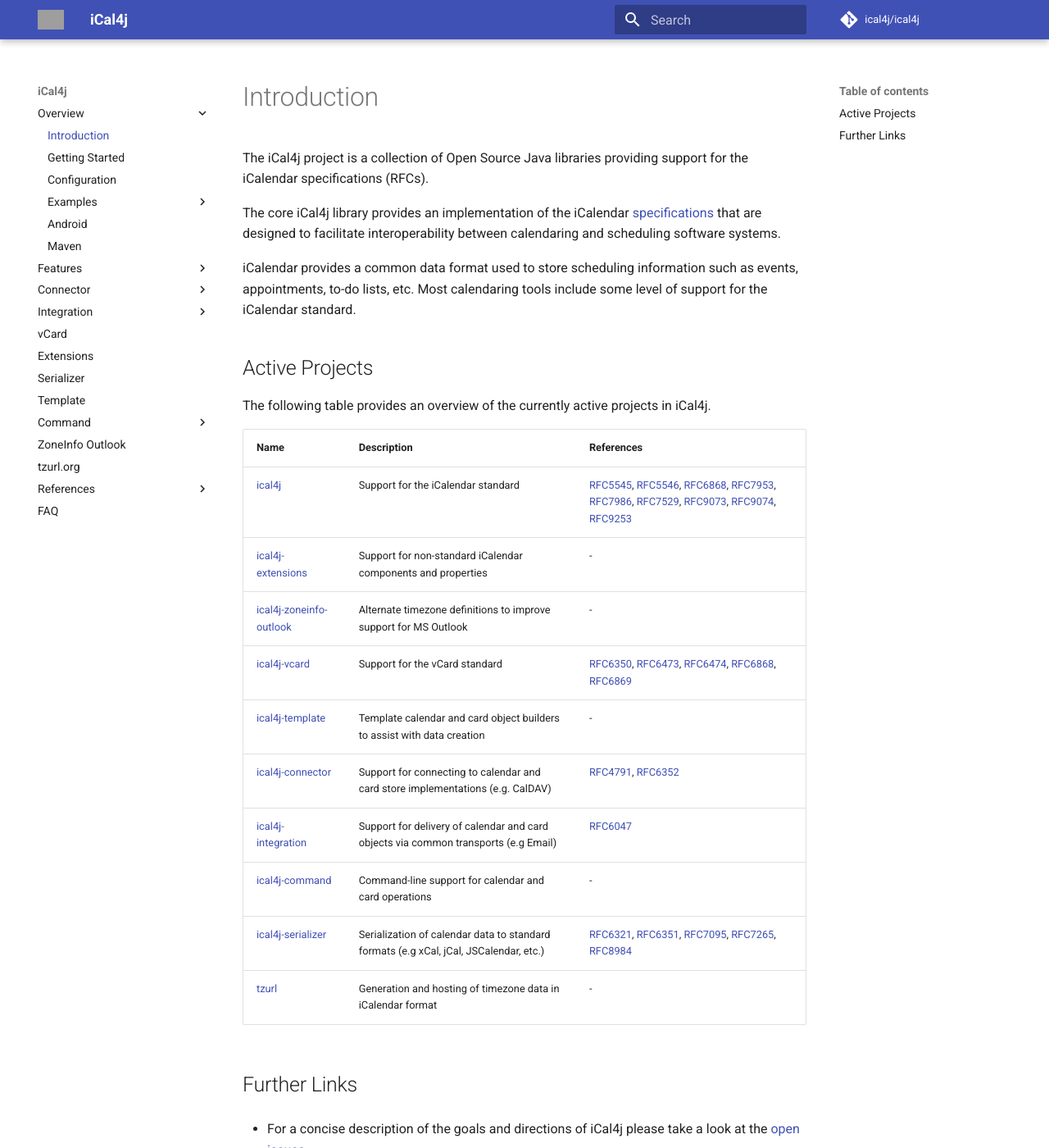
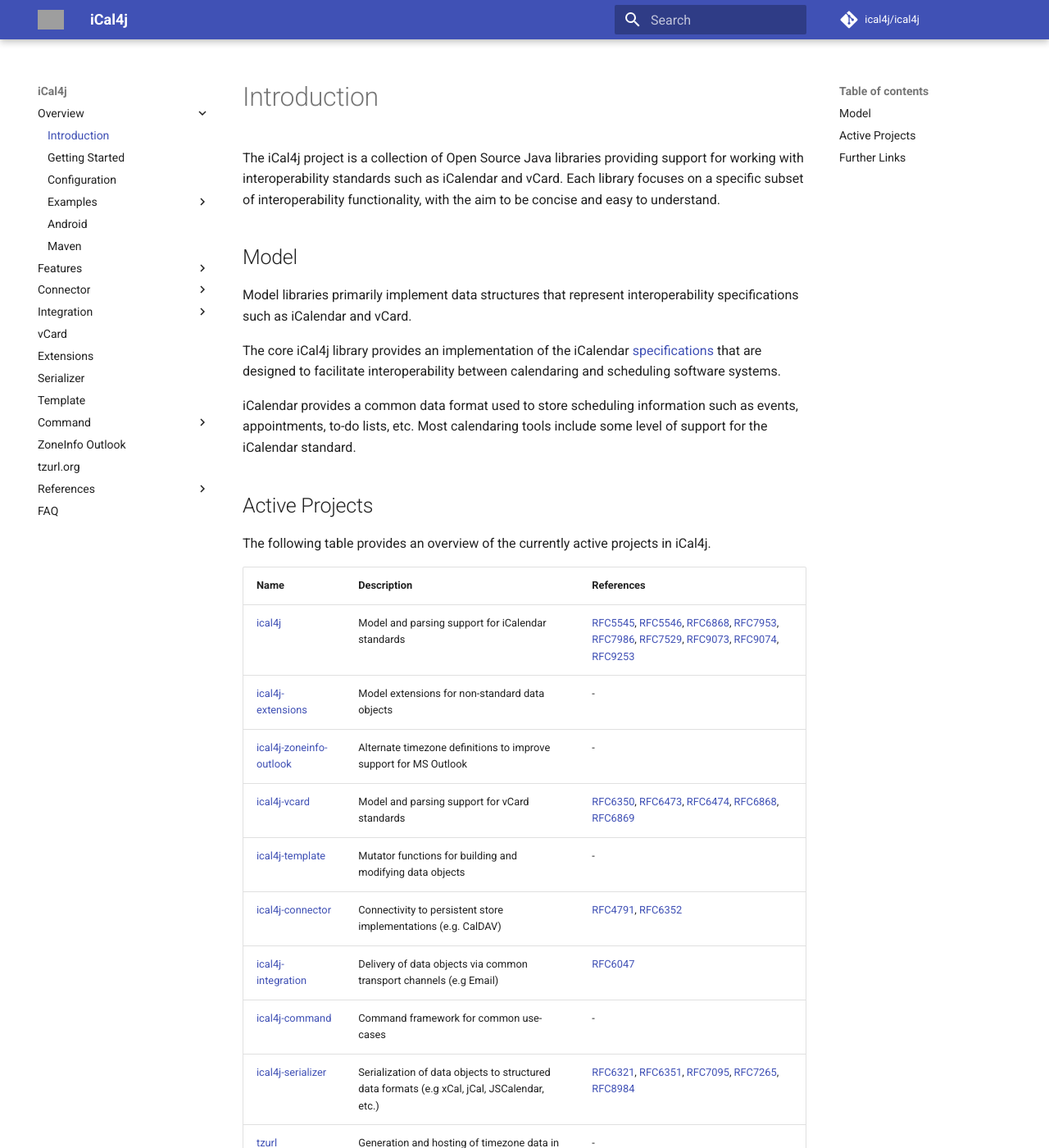
Before and after one commit to ical4j/ical4j-user-guide, an MkDocs documentation site: the page built from docs/index.md, in a window 1280 px wide and 1400 px high. Shown: the whole window at 82% size. Built offline with MkDocs 1.6.1 and Material for MkDocs 9.7.7, drawn with Linux system fonts in a browser that asks for light colours; comment, search, counter and statistics services are not loaded; grey boxes are pictures that could not be loaded.

Commit message:
Updated library descriptions

```diff
--- a/docs/index.md
+++ b/docs/index.md
@@ -28,8 +28,14 @@
 
 # Introduction
 
-The iCal4j project is a collection of Open Source Java libraries providing support for the iCalendar
-specifications (RFCs).
+The iCal4j project is a collection of Open Source Java libraries providing support for working with interoperability
+standards such as iCalendar and vCard. Each library focuses on a specific subset of interoperability functionality,
+with the aim to be concise and easy to understand.
+
+## Model
+
+Model libraries primarily implement data structures that represent interoperability specifications such as iCalendar
+and vCard.
 
 The core iCal4j library provides an implementation of the iCalendar [specifications](https://www.ical4j.org/rfcs/) that
 are designed to facilitate interoperability between calendaring and scheduling software systems.
@@ -41,18 +47,18 @@
 
 The following table provides an overview of the currently active projects in iCal4j.
 
-   | Name                                         | Description                                                                           | References                                                                               |
-|----------------------------------------------|---------------------------------------------------------------------------------------|------------------------------------------------------------------------------------------|
-| [ical4j](/examples)                          | Support for the iCalendar standard                                                    | [RFC5545], [RFC5546], [RFC6868], [RFC7953], [RFC7986], [RFC7529], [RFC9073], [RFC9074], [RFC9253] |
-| [ical4j-extensions](/extensions)             | Support for non-standard iCalendar components and properties                          | -                                                                                        |
-| [ical4j-zoneinfo-outlook](/zoneinfo-outlook) | Alternate timezone definitions to improve support for MS Outlook                      | -                                                                                        |
-| [ical4j-vcard](/vcard)                       | Support for the vCard standard                                                        | [RFC6350], [RFC6473], [RFC6474], [RFC6868], [RFC6869]                                    |
-| [ical4j-template](/template)                 | Template calendar and card object builders to assist with data creation               | -                                                                                        |
-| [ical4j-connector](/connector)               | Support for connecting to calendar and card store implementations (e.g. CalDAV)       | [RFC4791], [RFC6352]                                                                     |
-| [ical4j-integration](/integration)           | Support for delivery of calendar and card objects via common transports (e.g Email)   | [RFC6047]                                                                                |
-| [ical4j-command](/command)                   | Command-line support for calendar and card operations                                 | -                                                                                        |
-| [ical4j-serializer](/serializer)             | Serialization of calendar data to standard formats (e.g xCal, jCal, JSCalendar, etc.) | [RFC6321], [RFC6351], [RFC7095], [RFC7265], [RFC8984]                                    |
-| [tzurl](/tzurl)                              | Generation and hosting of timezone data in iCalendar format                           | -                                                                                        |
+   | Name                                         | Description                                                                                 | References                                                                                        |
+|----------------------------------------------|---------------------------------------------------------------------------------------------|---------------------------------------------------------------------------------------------------|
+| [ical4j](/examples)                          | Model and parsing support for iCalendar standards                                           | [RFC5545], [RFC5546], [RFC6868], [RFC7953], [RFC7986], [RFC7529], [RFC9073], [RFC9074], [RFC9253] |
+| [ical4j-extensions](/extensions)             | Model extensions for non-standard data objects                                              | -                                                                                                 |
+| [ical4j-zoneinfo-outlook](/zoneinfo-outlook) | Alternate timezone definitions to improve support for MS Outlook                            | -                                                                                                 |
+| [ical4j-vcard](/vcard)                       | Model and parsing support for vCard standards                                               | [RFC6350], [RFC6473], [RFC6474], [RFC6868], [RFC6869]                                             |
+| [ical4j-template](/template)                 | Mutator functions for building and modifying data objects                                   | -                                                                                                 |
+| [ical4j-connector](/connector)               | Connectivity to persistent store implementations (e.g. CalDAV)                              | [RFC4791], [RFC6352]                                                                              |
+| [ical4j-integration](/integration)           | Delivery of data objects via common transport channels (e.g Email)                          | [RFC6047]                                                                                         |
+| [ical4j-command](/command)                   | Command framework for common use-cases                                                      | -                                                                                                 |
+| [ical4j-serializer](/serializer)             | Serialization of data objects to structured data formats (e.g xCal, jCal, JSCalendar, etc.) | [RFC6321], [RFC6351], [RFC7095], [RFC7265], [RFC8984]                                             |
+| [tzurl](/tzurl)                              | Generation and hosting of timezone data in iCalendar format                                 | -                                                                                                 |
 
 
 ## Further Links
```
